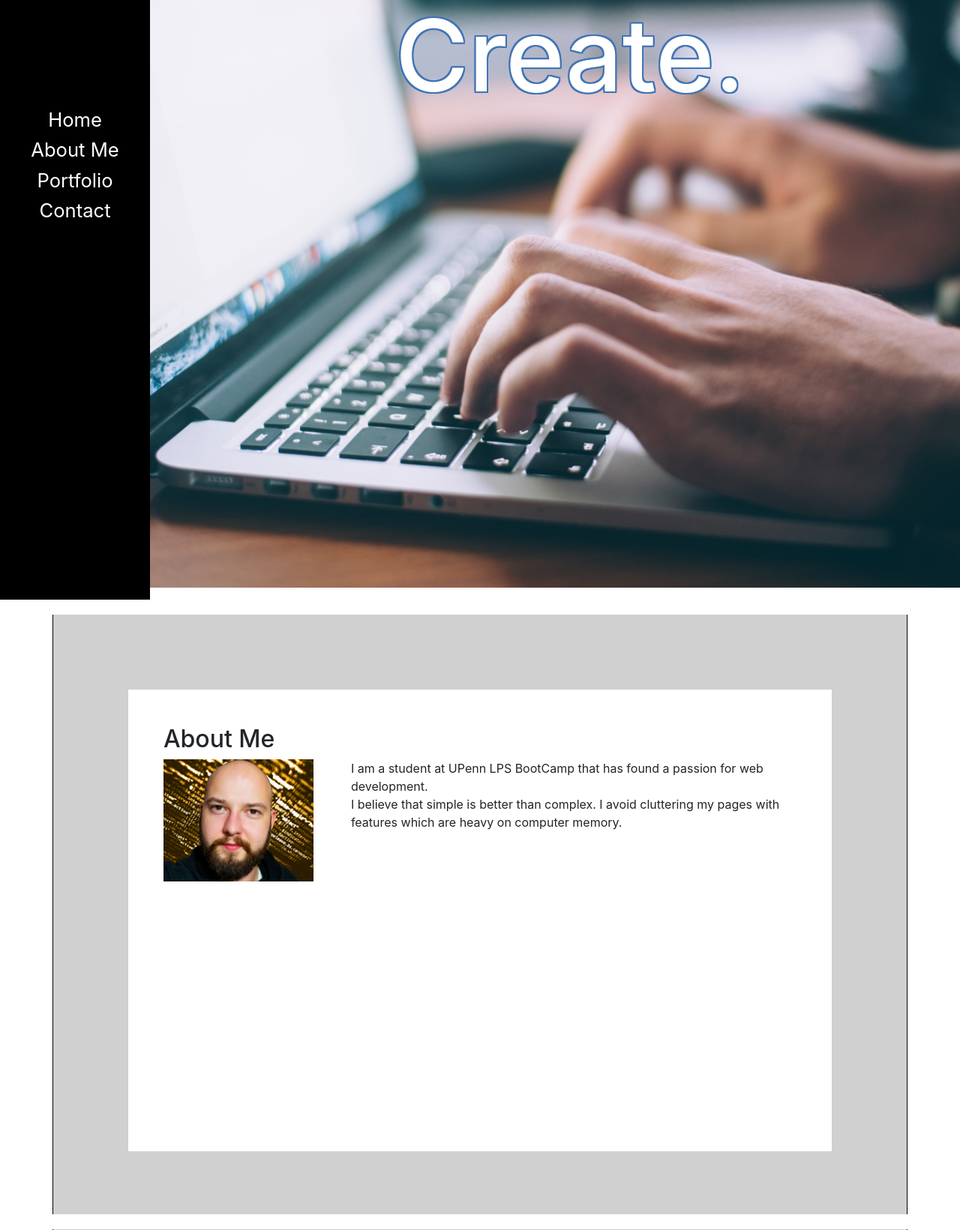
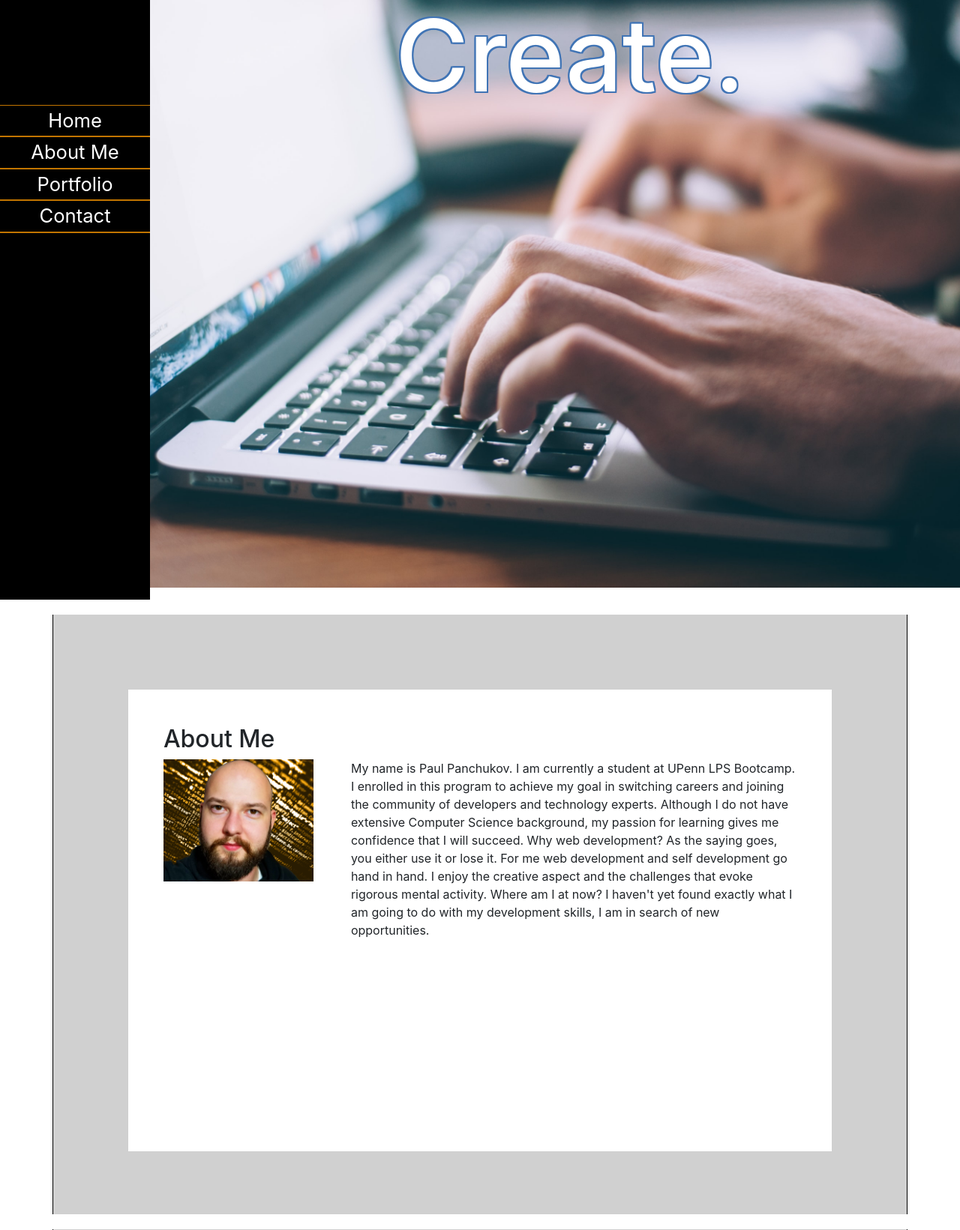
Before and after one commit to pav6778/updatedPortfolio, a PHP site: page / in a window 1280 px wide. Shown: the top 1641 px of the page at 75% size. Run offline with PHP 8.4, Linux system fonts and the light colour scheme; some libraries are stand-ins or nearby versions.

Commit message:
made changes to layout

```diff
--- a/assets/css/styles.css
+++ b/assets/css/styles.css
@@ -1,3 +1,4 @@
+
 body {
     background-image: url(../images/photo-1486312338219-ce68d2c6f44d.jpeg);
     background-repeat: no-repeat;
@@ -40,6 +41,7 @@ body {
     height: 100%;
     background-color: black;
     padding-top:140px;
+
 }
 #homeBtn {
     width: 200px;
@@ -48,6 +50,13 @@ body {
     border:none;
     font-size: 1.6em;
     outline: none;
+    border-top: 1px solid rgb(194, 117, 0);;
+    border-bottom: 2px solid rgb(194, 117, 0);
+}
+#homeBtn:hover {
+    background-color: white;
+    color: black;
+    transition: .5s all ease;
 }
 #aboutMeBtn {
     width: 200px;
@@ -56,6 +65,12 @@ body {
     border:none;
     font-size: 1.6em;
     outline: none;
+    border-bottom: 2px solid rgb(194, 117, 0);
+}
+#aboutMeBtn:hover {
+    background-color: white;
+    color: black;
+    transition: .5s all ease;
 }
 #portfolioBtn {
     width: 200px;
@@ -64,6 +79,12 @@ body {
     border:none;
     font-size: 1.6em;
     outline: none;
+    border-bottom: 2px solid rgb(194, 117, 0);
+}
+#portfolioBtn:hover {
+    background-color: white;
+    color: black;
+    transition: .5s all ease;
 }
 #contactMeBtn {
     width: 200px;
@@ -72,6 +93,12 @@ body {
     border:none;
     font-size: 1.6em;
     outline: none;
+    border-bottom: 2px solid rgb(194, 117, 0);
+}
+#contactMeBtn:hover {
+    background-color: white;
+    color: black;
+    transition: .5s all ease;
 }
 #p{
     padding-left: 250px;
@@ -129,8 +156,8 @@ body {
     font-size: 16.7vh;
     text-align: center;
     color: #FFFFFF;
-background: #FFFFFF;
-text-shadow: 2px 2px 0 #4074b5, 2px -2px 0 #4074b5, -2px 2px 0 #4074b5, -2px -2px 0 #4074b5, 2px 0px 0 #4074b5, 0px 2px 0 #4074b5, -2px 0px 0 #4074b5, 0px -2px 0 #4074b5;
+    background: #FFFFFF;
+    text-shadow: 2px 2px 0 #4074b5, 2px -2px 0 #4074b5, -2px 2px 0 #4074b5, -2px -2px 0 #4074b5, 2px 0px 0 #4074b5, 0px 2px 0 #4074b5, -2px 0px 0 #4074b5, 0px -2px 0 #4074b5;
 }
 
 .card.col-3{
--- a/index.html
+++ b/index.html
@@ -34,9 +34,14 @@
           <div>
             <img width="200px" class="float-left" src="assets/images/myface.png" alt="" />
             <p id="p">
-              I am a student at UPenn LPS BootCamp that has found a passion for web development. <br>
-              I believe that simple is better than complex.
-              I avoid cluttering my pages with features which are heavy on computer memory.
+                My name is Paul Panchukov.
+            I am currently a student at UPenn LPS Bootcamp.
+            I enrolled in this program to achieve my goal in switching careers
+            and joining the community of developers and technology experts.
+            Although I do not have extensive Computer Science background,
+            my passion for learning gives me confidence that I will succeed.
+            Why web development? As the saying goes, you either use it or lose it. For me web development and self development go hand in hand. I enjoy the creative aspect and the challenges that evoke rigorous mental activity.
+            Where am I at now? I haven't yet found exactly what I am going to do with my development skills, I am in search of new opportunities.
             </p>
           </div>
         </div>
@@ -104,7 +109,7 @@
               <input placeholder="mrsmith@gmail.com" name="email"type="email" class="form-control" required />
               <label>Message</label>
               <textarea  placeholder="Your Message" class="form-control" rows="6" name="message" required></textarea>
-              <button type="submit" class="btn btn-dark mt-3 form-control">Send</button>
+              <button type="submit" class="btn btn-dark form-control">Send</button>
             </form>
           </div>
         </div>
```
